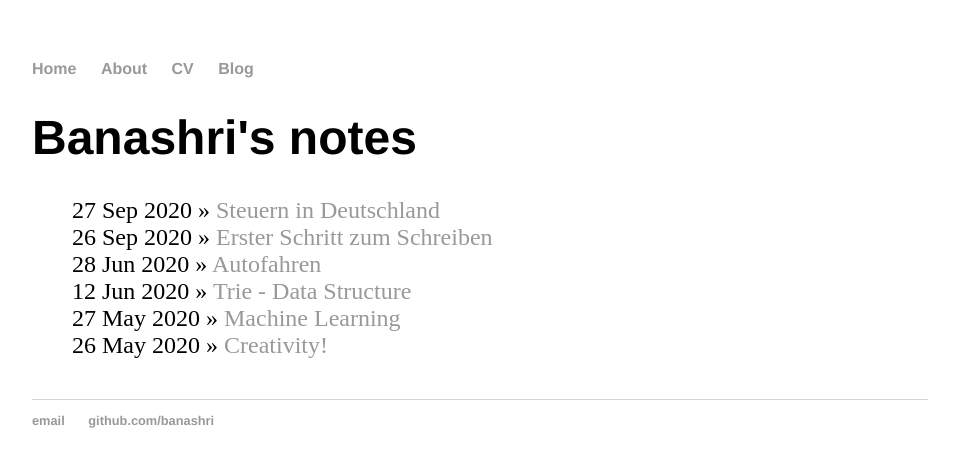
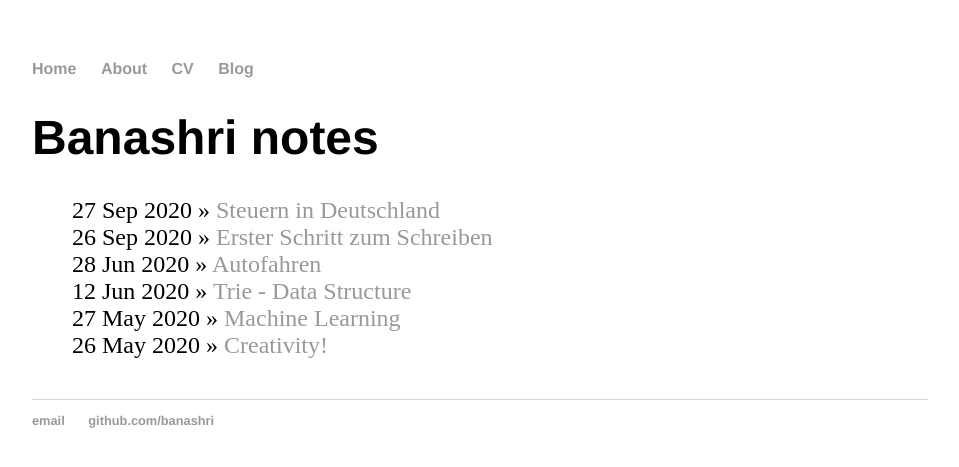
Before and after one commit to Banashri/banashri.github.io, a Jekyll site: the page built from blog/index.html, in a window 1280 px wide. Shown: the top 467 px of the page, without its empty margins (160-1119 px from the left). Built offline with Jekyll 4.4.1, drawn with Linux system fonts in a browser that asks for light colours.

```diff
--- a/blog/index.html
+++ b/blog/index.html
@@ -1,6 +1,6 @@
 ---
 layout: default
-title: Banashri's notes
+title: Banashri notes
 ---
 	<h1>{{ page.title }}</h1>
 	<ul class="posts">
```
